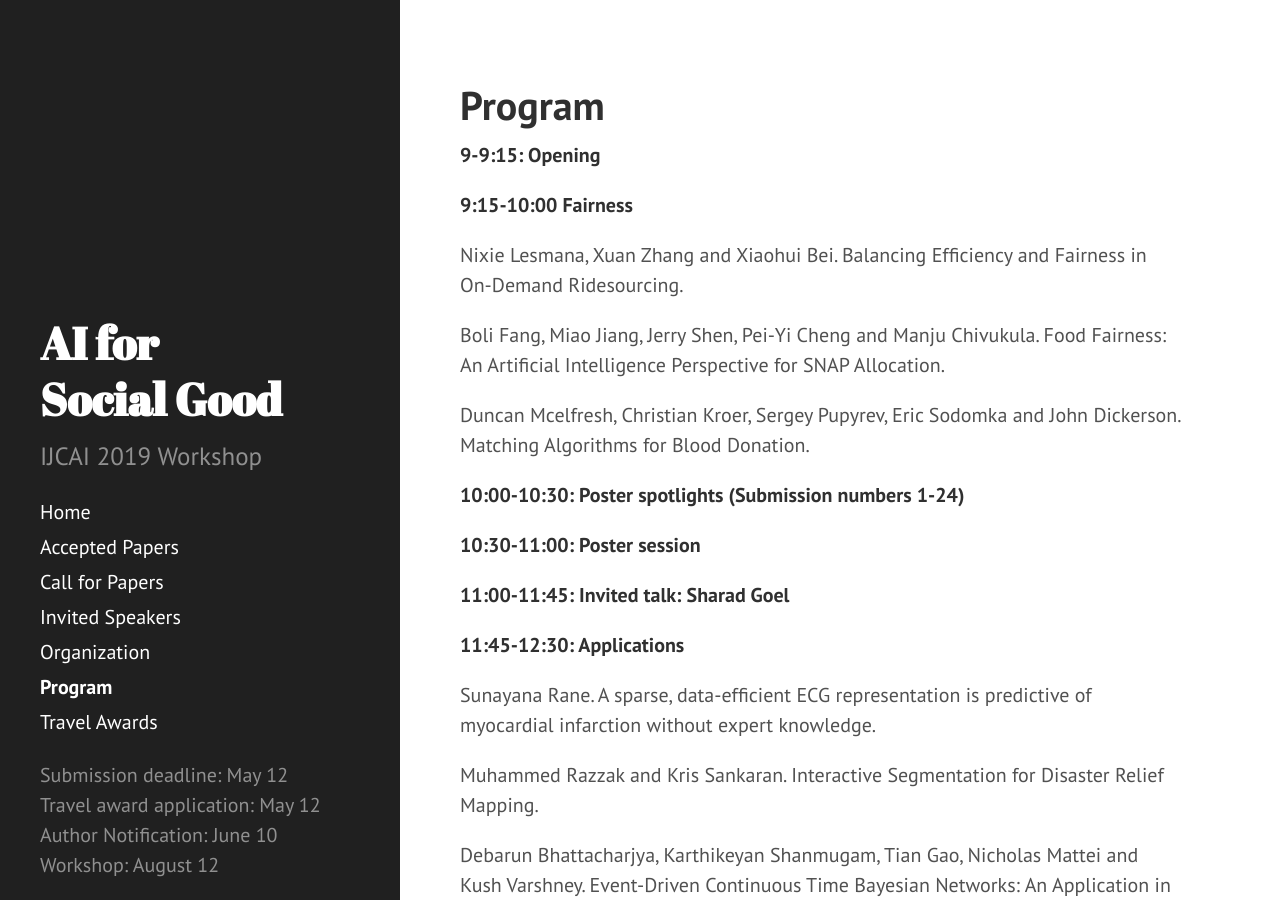
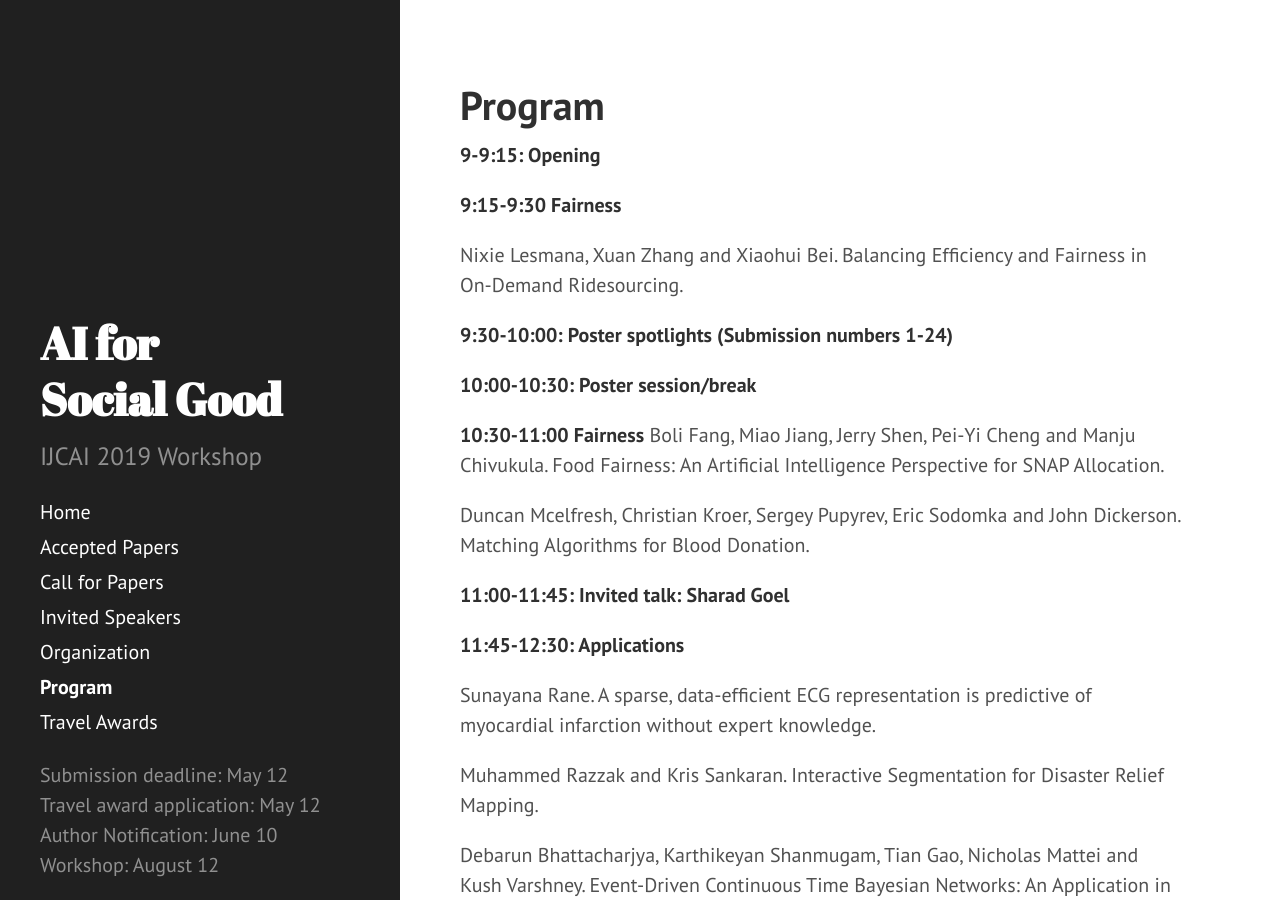
Before and after one commit to slremy/aiforpublichealth.github.io, a Jekyll site: the page built from program.md, in a window 1280 px wide and 900 px high. Built offline with Jekyll 4.4.1, drawn with Linux system fonts in a browser that asks for light colours.

Commit message:
Update program.md

```diff
--- a/program.md
+++ b/program.md
@@ -5,17 +5,18 @@ title: Program
 
 **9-9:15: Opening**
 
-**9:15-10:00 Fairness**
+**9:15-9:30 Fairness**
 
   Nixie Lesmana, Xuan Zhang and Xiaohui Bei. Balancing Efficiency and Fairness in On-Demand Ridesourcing.
 
+**9:30-10:00: Poster spotlights (Submission numbers 1-24)**
+
+**10:00-10:30: Poster session/break**
+
+**10:30-11:00 Fairness**
   Boli Fang, Miao Jiang, Jerry Shen, Pei-Yi Cheng and Manju Chivukula. Food Fairness: An Artificial Intelligence Perspective for SNAP Allocation.
 
   Duncan Mcelfresh, Christian Kroer, Sergey Pupyrev, Eric Sodomka and John Dickerson. Matching Algorithms for Blood Donation.
-
-**10:00-10:30: Poster spotlights (Submission numbers 1-24)**
-
-**10:30-11:00: Poster session**
 
 **11:00-11:45: Invited talk: Sharad Goel**
 
```
